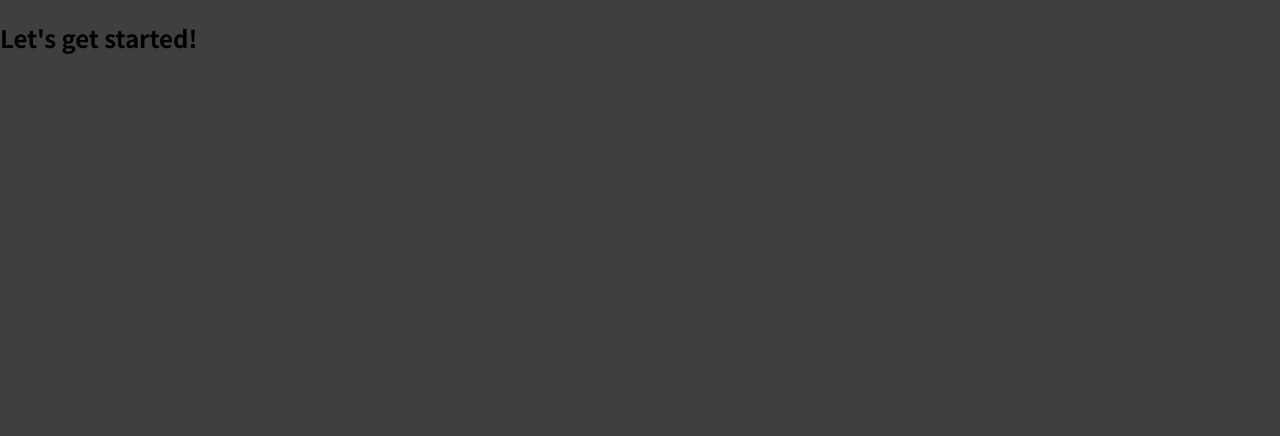
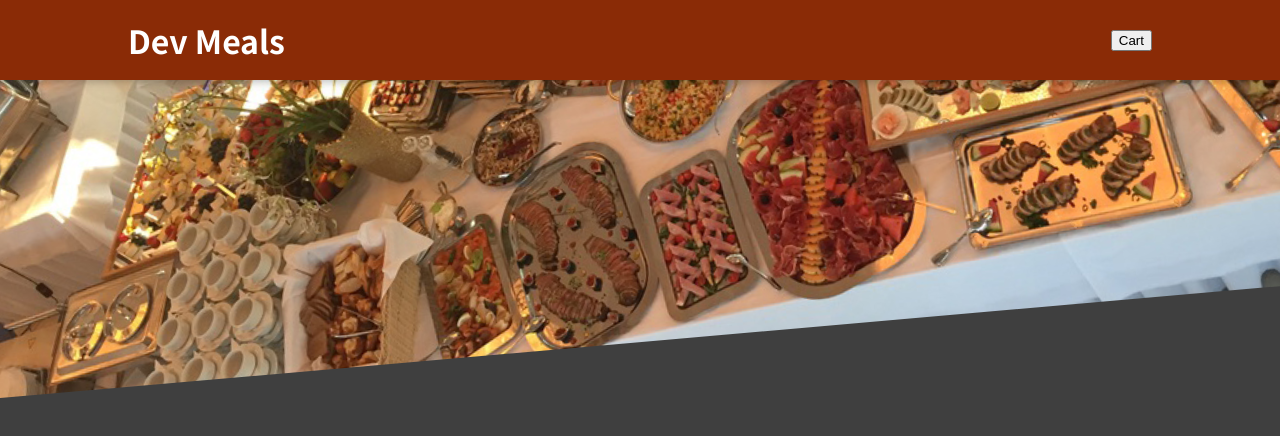
Before and after one commit to sonphan96/react-dev-meals, a React (Create React App) app: page / in a window 1280 px wide. Shown: the top 436 px of the page. Built offline with nearby package versions, Linux system fonts and the light colour scheme.

Commit message:
Add header component

```diff
--- a/src/App.js
+++ b/src/App.js
@@ -1,9 +1,13 @@
-function App() {
+import { Fragment } from "react";
+
+import Header from "./components/Layout/Header";
+
+const App = () => {
   return (
-    <div>
-      <h2>Let's get started!</h2>
-    </div>
+    <Fragment>
+      <Header />
+    </Fragment>
   );
-}
+};
 
 export default App;
--- /dev/null
+++ b/src/components/Layout/Header.jsx
@@ -0,0 +1,22 @@
+import { Fragment } from "react";
+
+import mealsImage from "../../assets/meals.jpg";
+
+import classes from "./Header.module.css";
+
+const Header = () => {
+  return (
+    <Fragment>
+      <header className={classes.header}>
+        <h1>Dev Meals</h1>
+        <button>Cart</button>
+      </header>
+
+      <div className={classes["main-image"]}>
+        <img src={mealsImage} alt='A table full of food' />
+      </div>
+    </Fragment>
+  );
+};
+
+export default Header;
--- /dev/null
+++ b/src/components/Layout/Header.module.css
@@ -0,0 +1,29 @@
+.header {
+  position: fixed;
+  top: 0;
+  left: 0;
+  width: 100%;
+  height: 5rem;
+  background-color: #8a2b06;
+  color: white;
+  display: flex;
+  justify-content: space-between;
+  align-items: center;
+  padding: 0 10%;
+  box-shadow: 0 2px 8px rgba(0, 0, 0, 0.25);
+  z-index: 10;
+}
+
+.main-image {
+  width: 100%;
+  height: 25rem;
+  z-index: 0;
+  overflow: hidden;
+}
+
+.main-image img {
+  width: 110%;
+  height: 100%;
+  object-fit: cover;
+  transform: rotateZ(-5deg) translateY(-4rem) translateX(-1rem);
+}
```
Also changed, not shown: src/assets/meals.jpg (added).
